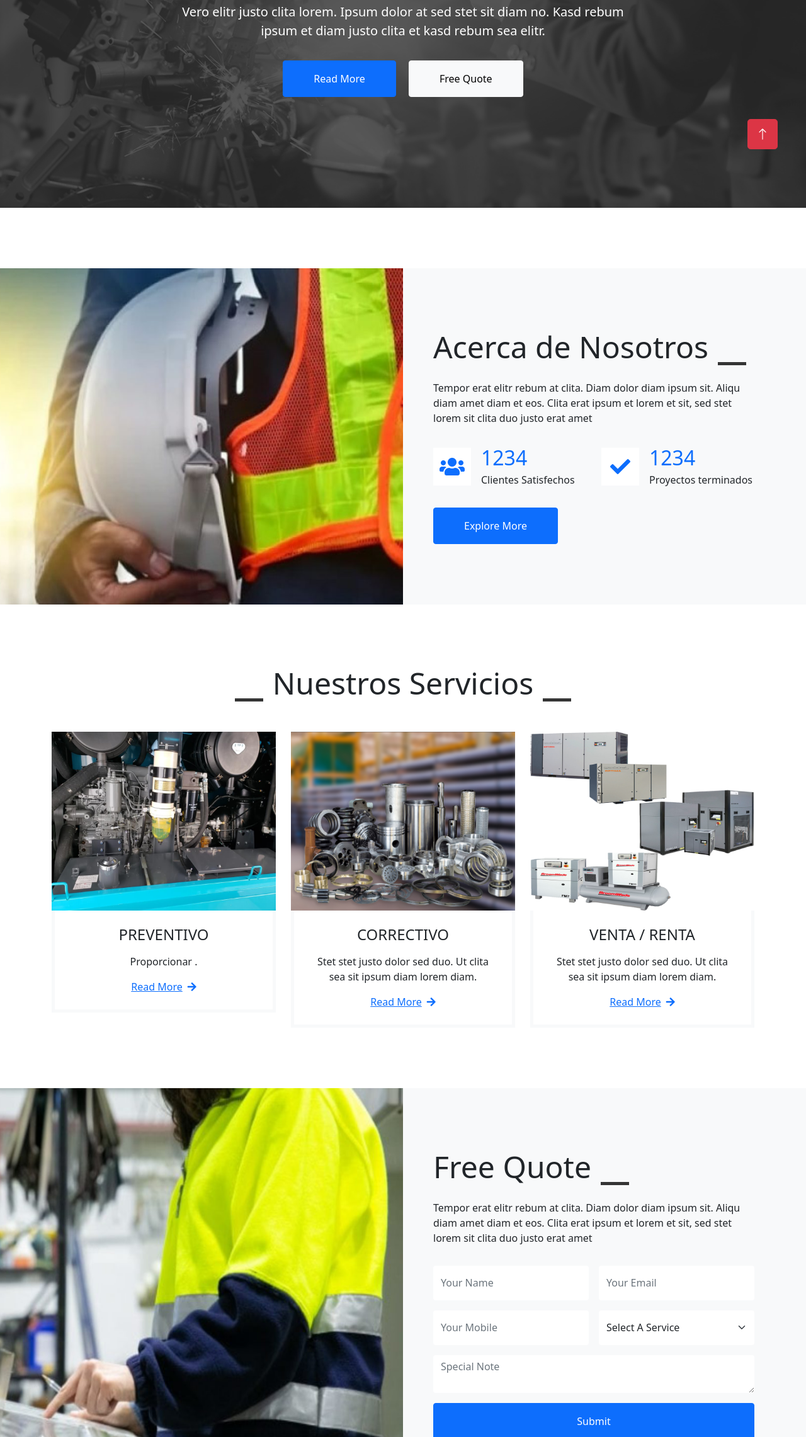
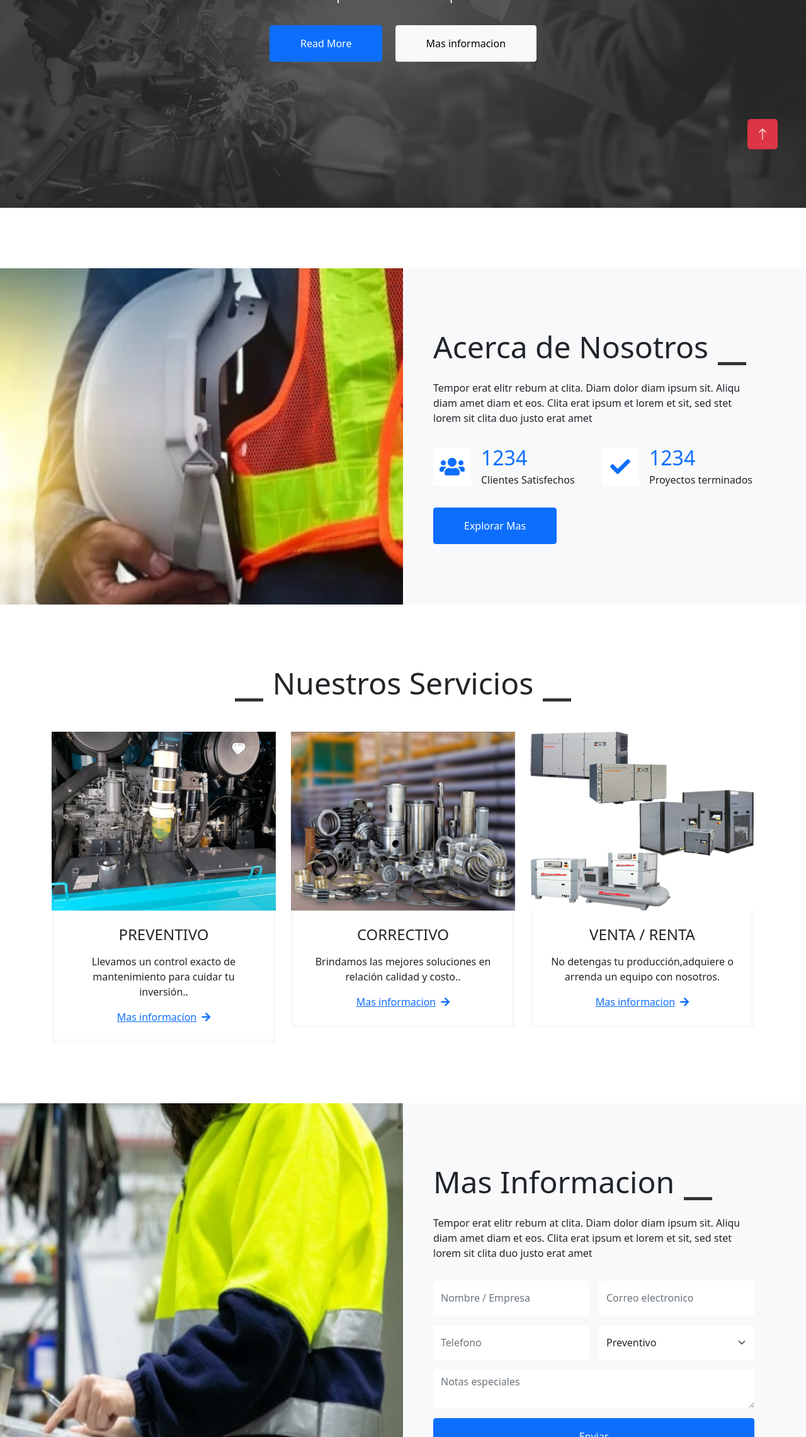
Before and after one commit to HectorVC/HV-BOOS, a plain HTML site: page index.html in a window 1280 px wide. Shown: the part 518-2800 px from the top of the page at 63% size. Drawn offline with nearby package versions, Linux system fonts and the light colour scheme; a web font is replaced by a local one.

Commit message:
subi a git

```diff
--- a/index.html
+++ b/index.html
@@ -80,7 +80,7 @@
   </nav>
   <!-- Navbar cierre -->
 
-  <!-- Carousel Start -->
+  <!-- Carusel Inicio-->
   <div class="container-fluid p-0 pb-5">
     <div class="owl-carousel header-carousel position-relative">
       <div class="owl-carousel-item position-relative">
@@ -90,12 +90,11 @@
           <div class="container">
             <div class="row justify-content-center">
               <div class="col-12 col-lg-8 text-center">
-                <h5 class="text-white text-uppercase mb-3 animated slideInDown">Welcome To WooDY</h5>
-                <h1 class="display-3 text-white animated slideInDown mb-4">Best Carpenter & Craftsman Services</h1>
-                <p class="fs-5 fw-medium text-white mb-4 pb-2">Vero elitr justo clita lorem. Ipsum dolor at sed stet sit
-                  diam no. Kasd rebum ipsum et diam justo clita et kasd rebum sea elitr.</p>
+                <h6 class="text-white text-uppercase mb-3 animated slideInDown">Cuidando la industria</h6>
+                <h1 class="display-3 text-white animated slideInDown mb-4">HV COMPRESSORS</h1>
+                <p class="fs-5 fw-medium text-white mb-4 pb-2">Mantenimiento especializado en compresores industriales.</p>
                 <a href="" class="btn btn-primary py-md-3 px-md-5 me-3 animated slideInLeft">Read More</a>
-                <a href="" class="btn btn-light py-md-3 px-md-5 animated slideInRight">Free Quote</a>
+                <a href="" class="btn btn-light py-md-3 px-md-5 animated slideInRight">Mas informacion</a>
               </div>
             </div>
           </div>
@@ -103,7 +102,7 @@
       </div>
     </div>
   </div>
-  <!-- Carousel End -->
+  <!-- Carusel Cierre -->
   <!-- Acerca de nosotros Inicio-->
   <div class="container-fluid bg-light overflow-hidden my-5 px-lg-0">
     <div class="container about px-lg-0">
@@ -146,7 +145,7 @@
                 </div>
               </div>
             </div>
-            <a href="" class="btn btn-primary py-3 px-5">Explore More</a>
+            <a href="" class="btn btn-primary py-3 px-5">Explorar Mas</a>
           </div>
         </div>
       </div>
@@ -168,8 +167,8 @@
             </div>
             <div class="p-4 text-center border border-5 border-light border-top-0">
               <h4 class="mb-3">PREVENTIVO</h4>
-              <p>Proporcionar .</p>
-              <a class="fw-medium" href="">Read More<i class="fa fa-arrow-right ms-2"></i></a>
+              <p>Llevamos un control exacto de mantenimiento para cuidar tu inversión..</p>
+              <a class="fw-medium" href="">Mas informacion<i class="fa fa-arrow-right ms-2"></i></a>
             </div>
           </div>
         </div>
@@ -180,8 +179,8 @@
             </div>
             <div class="p-4 text-center border border-5 border-light border-top-0">
               <h4 class="mb-3">CORRECTIVO</h4>
-              <p>Stet stet justo dolor sed duo. Ut clita sea sit ipsum diam lorem diam.</p>
-              <a class="fw-medium" href="">Read More<i class="fa fa-arrow-right ms-2"></i></a>
+              <p>Brindamos  las mejores soluciones en relación calidad y costo..</p>
+              <a class="fw-medium" href="">Mas informacion<i class="fa fa-arrow-right ms-2"></i></a>
             </div>
           </div>
         </div>
@@ -192,8 +191,8 @@
             </div>
             <div class="p-4 text-center border border-5 border-light border-top-0">
               <h4 class="mb-3">VENTA / RENTA</h4>
-              <p>Stet stet justo dolor sed duo. Ut clita sea sit ipsum diam lorem diam.</p>
-              <a class="fw-medium" href="">Read More<i class="fa fa-arrow-right ms-2"></i></a>
+              <p>No detengas tu producción,adquiere o arrenda un equipo con nosotros.</p>
+              <a class="fw-medium" href="">Mas informacion<i class="fa fa-arrow-right ms-2"></i></a>
             </div>
           </div>
         </div>
@@ -213,33 +212,33 @@
               <div class="col-lg-6 quote-text py-5 wow fadeIn" data-wow-delay="0.5s">
                   <div class="p-lg-5 pe-lg-0">
                       <div class="section-title text-start">
-                          <h1 class="display-5 mb-4">Free Quote</h1>
+                          <h1 class="display-5 mb-4">Mas Informacion</h1>
                       </div>
                       <p class="mb-4 pb-2">Tempor erat elitr rebum at clita. Diam dolor diam ipsum sit. Aliqu diam amet diam et eos. Clita erat ipsum et lorem et sit, sed stet lorem sit clita duo justo erat amet</p>
                       <form>
                           <div class="row g-3">
                               <div class="col-12 col-sm-6">
-                                  <input type="text" class="form-control border-0" placeholder="Your Name" style="height: 55px;">
+                                  <input type="text" class="form-control border-0" placeholder="Nombre / Empresa" style="height: 55px;">
                               </div>
                               <div class="col-12 col-sm-6">
-                                  <input type="email" class="form-control border-0" placeholder="Your Email" style="height: 55px;">
+                                  <input type="email" class="form-control border-0" placeholder="Correo electronico" style="height: 55px;">
                               </div>
                               <div class="col-12 col-sm-6">
-                                  <input type="text" class="form-control border-0" placeholder="Your Mobile" style="height: 55px;">
+                                  <input type="text" class="form-control border-0" placeholder="Telefono" style="height: 55px;">
                               </div>
                               <div class="col-12 col-sm-6">
                                   <select class="form-select border-0" style="height: 55px;">
-                                      <option selected>Select A Service</option>
-                                      <option value="1">Service 1</option>
-                                      <option value="2">Service 2</option>
-                                      <option value="3">Service 3</option>
+                                      <option value="1">Preventivo</option>
+                                      <option value="2">Correctivo</option>
+                                      <option value="3">Renta / Venta
+                                      </option>
                                   </select>
                               </div>
                               <div class="col-12">
-                                  <textarea class="form-control border-0" placeholder="Special Note"></textarea>
+                                  <textarea class="form-control border-0" placeholder="Notas especiales"></textarea>
                               </div>
                               <div class="col-12">
-                                  <button class="btn btn-primary w-100 py-3" type="submit">Submit</button>
+                                  <button class="btn btn-primary w-100 py-3" type="submit">Enviar</button>
                               </div>
                           </div>
                       </form>
@@ -268,11 +267,11 @@
   </div>
   <button class="carousel-control-prev" type="button" data-bs-target="#carouselExampleControls" data-bs-slide="prev">
     <span class="carousel-control-prev-icon" aria-hidden="true"></span>
-    <span class="visually-hidden">Previous</span>
+    <span class="visually-hidden">Anterior</span>
   </button>
   <button class="carousel-control-next" type="button" data-bs-target="#carouselExampleControls" data-bs-slide="next">
     <span class="carousel-control-next-icon" aria-hidden="true"></span>
-    <span class="visually-hidden">Next</span>
+    <span class="visually-hidden">Siguiente</span>
   </button>
 </div>
 
@@ -291,10 +290,10 @@
     <div class="container py-5">
       <div class="row g-5">
         <div class="col-lg-3 col-md-6">
-          <h4 class="text-light mb-4">Address</h4>
-          <p class="mb-2"><i class="fa fa-map-marker-alt me-3"></i>123 Street, New York, USA</p>
-          <p class="mb-2"><i class="fa fa-phone-alt me-3"></i>+012 345 67890</p>
-          <p class="mb-2"><i class="fa fa-envelope me-3"></i>info@example.com</p>
+          <h4 class="text-light mb-4">Direccion</h4>
+          <p class="mb-2"><i class="fa fa-map-marker-alt me-3"></i>#4124 Calle X , Puebla, Mexico</p>
+          <p class="mb-2"><i class="fa fa-phone-alt me-3"></i>22 22 22 22 22</p>
+          <p class="mb-2"><i class="fa fa-envelope me-3"></i>correo_electronico@hotmail.com</p>
           <div class="d-flex pt-2">
             <a class="btn btn-outline-light btn-social" href=""><i class="fab fa-twitter"></i></a>
             <a class="btn btn-outline-light btn-social" href=""><i class="fab fa-facebook-f"></i></a>
```
